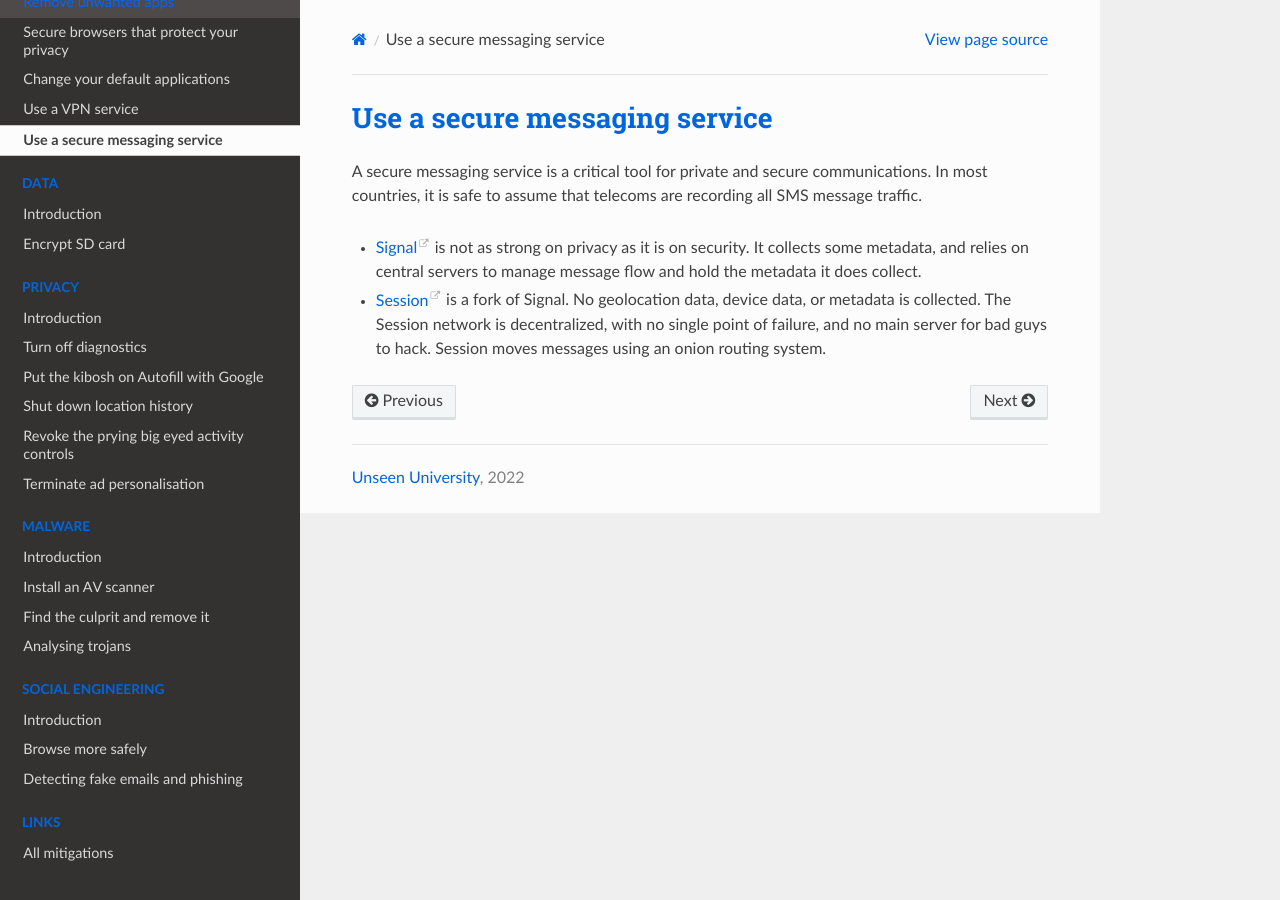
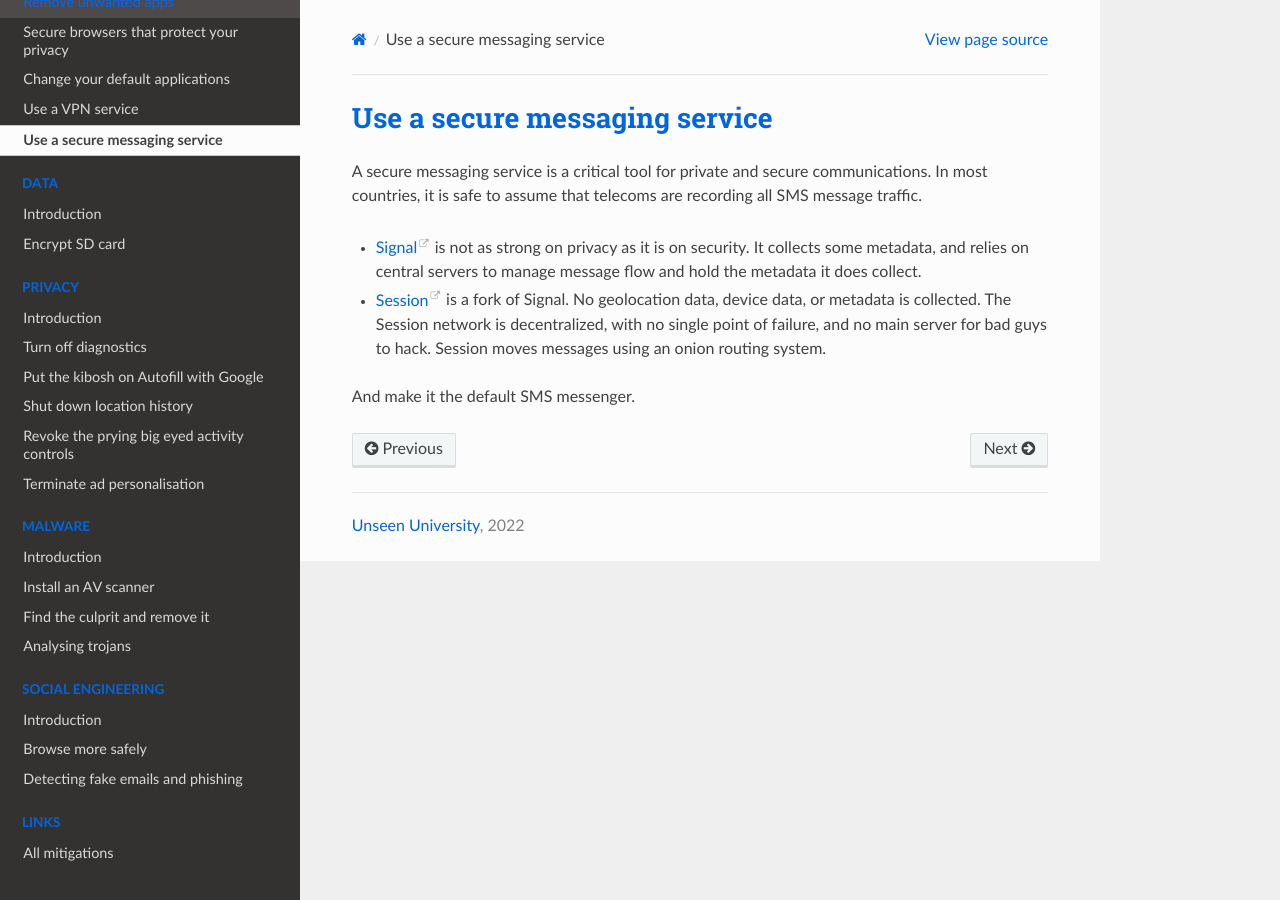
Before and after one commit to tymyrddin/android-mitigations, a Sphinx documentation site: the page built from source/docs/services/messaging.md, in a window 1280 px wide. Built offline with Sphinx 7.4.7 and the Read the Docs theme 2.0.0, drawn with Linux system fonts in a browser that asks for light colours.

Commit message:
Version 0.1

```diff
--- a/source/docs/services/messaging.md
+++ b/source/docs/services/messaging.md
@@ -4,3 +4,5 @@
 
 * [Signal](https://www.signal.org/) is not as strong on privacy as it is on security. It collects some metadata, and relies on central servers to manage message flow and hold the metadata it does collect.
 * [Session](https://getsession.org/) is a fork of Signal. No geolocation data, device data, or metadata is collected. The Session network is decentralized, with no single point of failure, and no main server for bad guys to hack. Session moves messages using an onion routing system.
+
+And make it the default SMS messenger.
```
